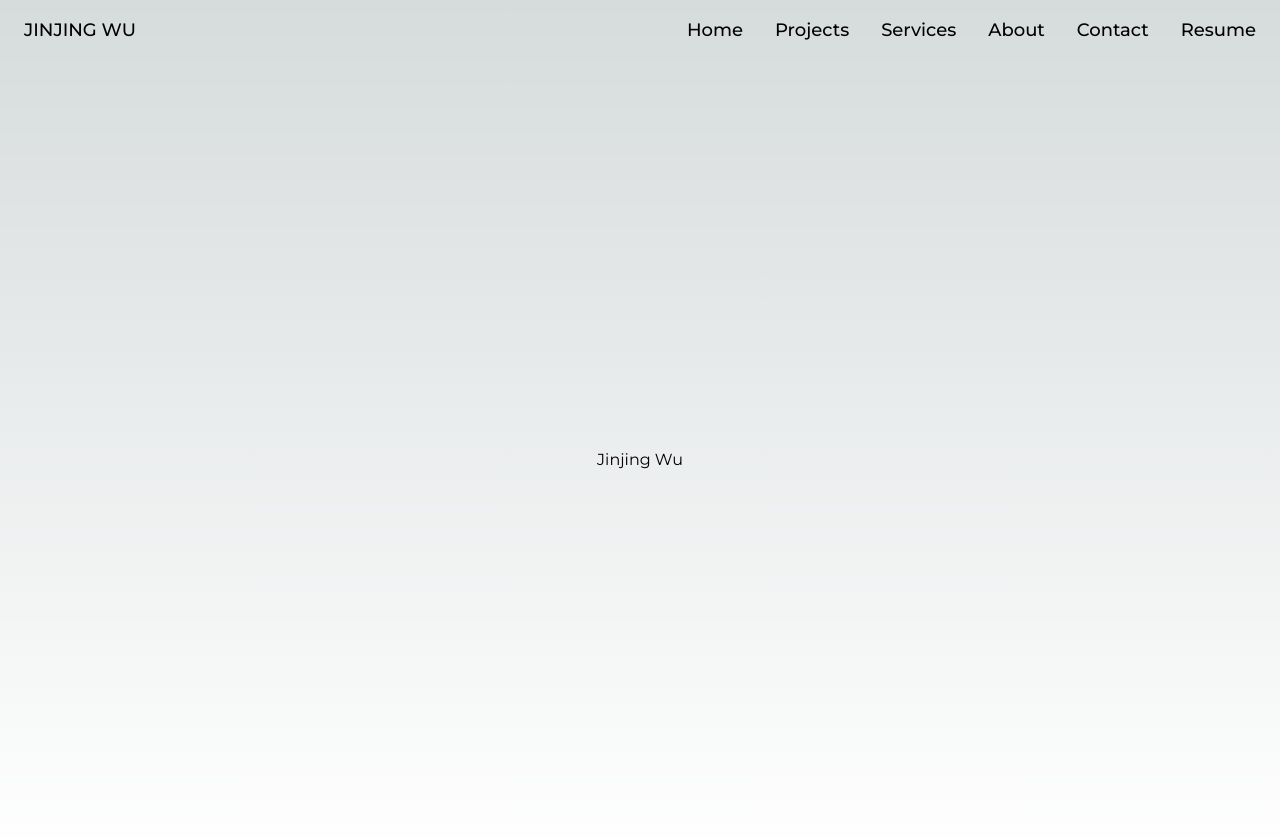
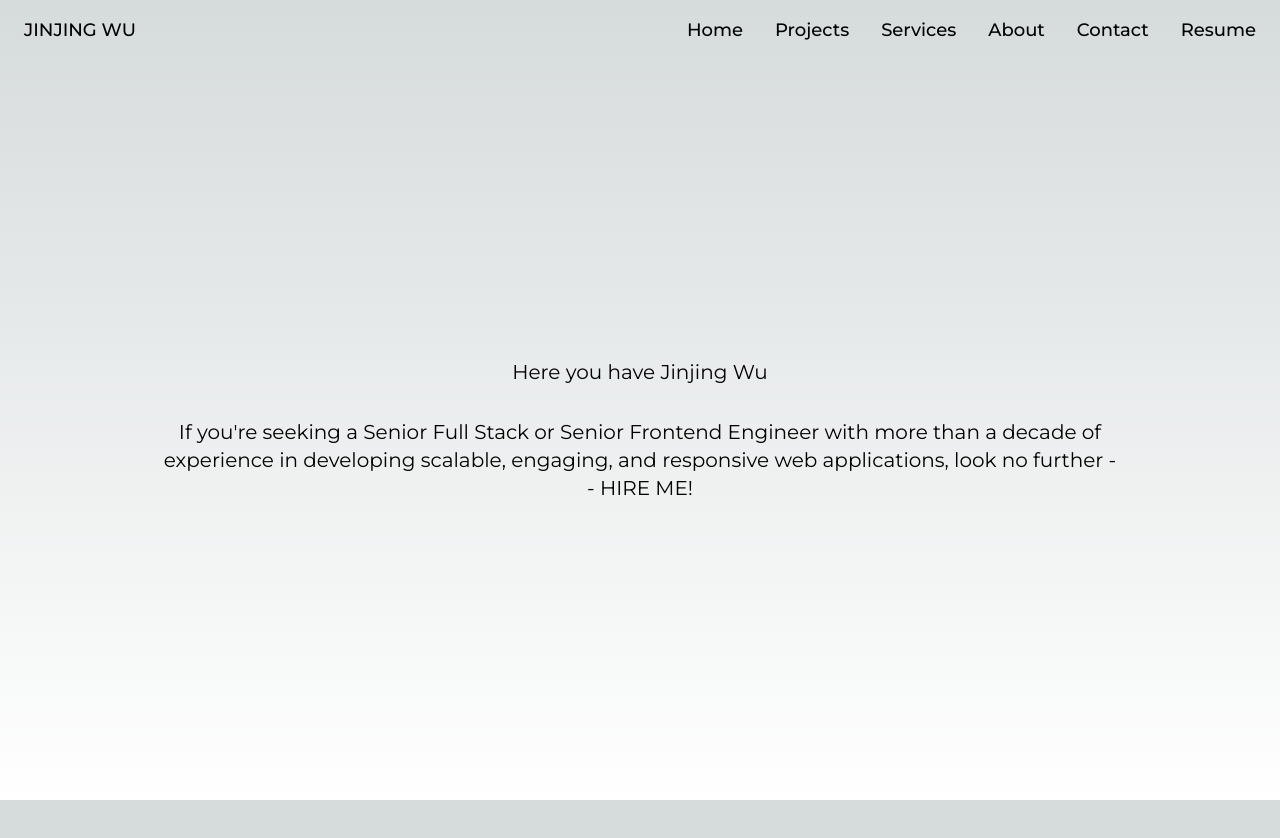
Before and after one commit to jinjingngo/blog, a Next.js app: page / in a window 1280 px wide. Shown: the top 838 px of the page. After the commit the page ends 800 px from the top, so only its background shows below. Built offline with nearby package versions, Linux system fonts and the light colour scheme.

Commit message:
feat: Home page (#10)

```diff
--- a/src/app/globals.css
+++ b/src/app/globals.css
@@ -18,16 +18,19 @@
 
 body {
   color: rgb(var(--foreground-rgb));
-  background: linear-gradient(
-      to bottom,
+  background: linear-gradient(to bottom,
       transparent,
-      rgb(var(--background-end-rgb))
-    )
-    rgb(var(--background-start-rgb));
+      rgb(var(--background-end-rgb))) rgb(var(--background-start-rgb));
 }
+
+
 
 @layer utilities {
   .text-balance {
     text-wrap: balance;
   }
+
+  .min-main-h {
+    min-height: calc(100vh - 60px);
+  }
 }
--- a/src/app/page.tsx
+++ b/src/app/page.tsx
@@ -1,7 +1,17 @@
+import Link from "next/link";
+
 export default function Home() {
   return (
-    <main className="flex min-h-screen flex-col items-center justify-center p-24">
-      <h1>Jinjing Wu</h1>
+    <main className="flex min-main-h flex-col items-center justify-center gap-8 p-24 md:px-40 text-lg md:text-xl">
+      <h1 className="hidden md:block">Here you have Jinjing Wu</h1>
+      <article className="text-center">
+        If you&apos;re seeking a Senior Full Stack or Senior Frontend Engineer
+        with more than a decade of experience in developing scalable, engaging,
+        and responsive web applications, look no further --{" "}
+        <Link className="hover:underline hover:text-[salmon]" href="/resume">
+          HIRE ME!
+        </Link>
+      </article>
     </main>
   );
 }
```
